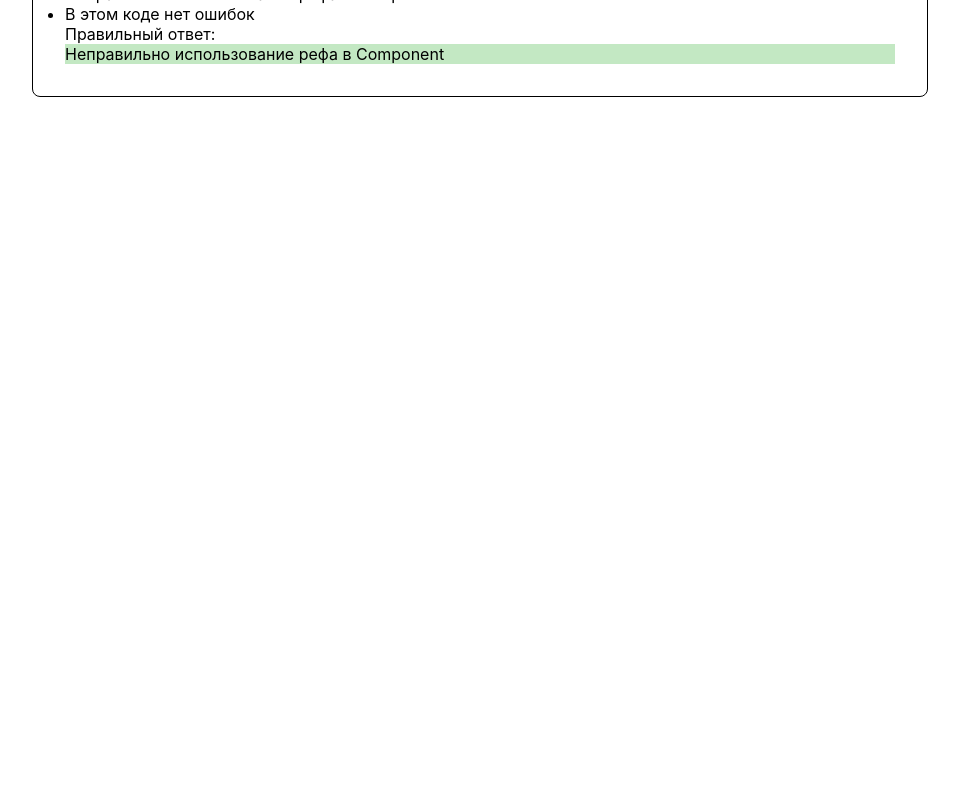
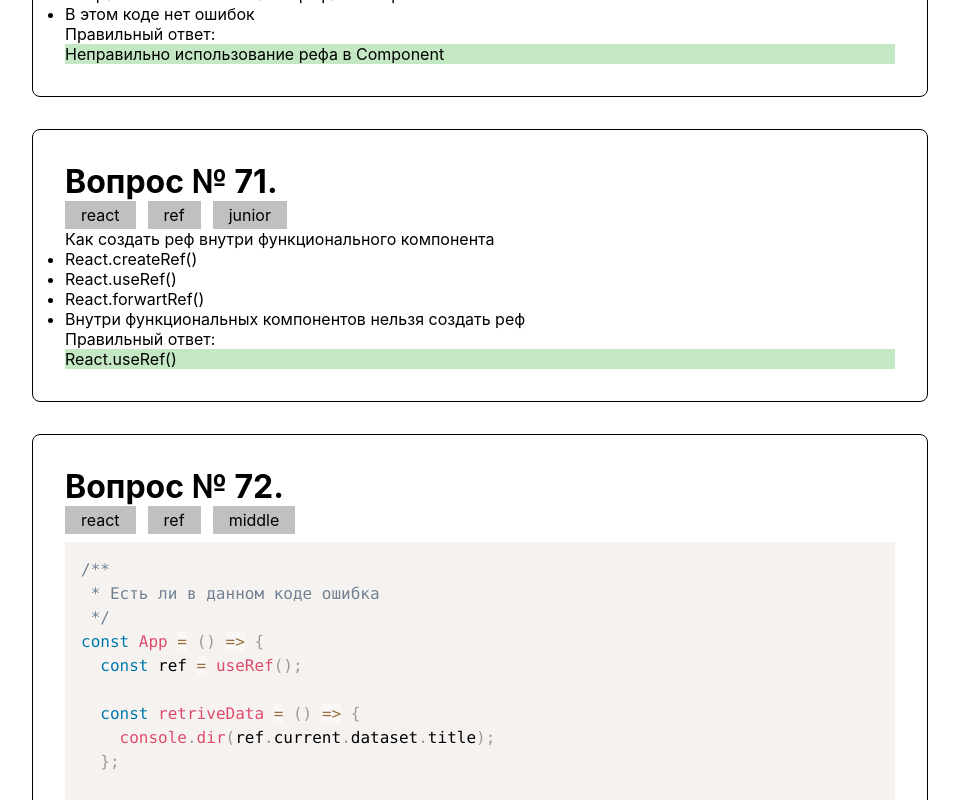
Before and after one commit to StephanAksenchenko/Grades, a Next.js app: page / in a window 1280 px wide. Shown: the part 2720-3520 px from the top of the page, without its empty margins (160-1119 px from the left). Before the commit the page ends 2849 px from the top, so only its background shows below. Built offline with nearby package versions, Linux system fonts and the light colour scheme.

Commit message:
On branch main 	dev

```diff
--- a/pages/test.js
+++ b/pages/test.js
@@ -1,3 +1,3 @@
-import App from "../src/Examples/Refs/Example3";
+import App from "../src/Examples/Refs/Example4";
 
 export default App;
--- a/src/Data/ReactQuestions.ts
+++ b/src/Data/ReactQuestions.ts
@@ -962,7 +962,7 @@ export const questions: Question[] = [
   {
     id: 50,
     type: "multiple",
-    tags: ["react", "ref", "junior"],
+    tags: ["react", "ref", "junior+"],
     body: "Выберите правильное(ые) утверждения:",
     availableAnswer: [
       { id: 1, content: "Рефы дают возможность получить доступ к DOM-узлам" },
@@ -1424,4 +1424,50 @@ export const questions: Question[] = [
     ],
     rightAnswer: 3,
   },
+  {
+    id: 71,
+    type: "single",
+    tags: ["react", "ref", "junior"],
+    body: "Как создать реф внутри функционального компонента",
+    availableAnswer: [
+      { id: 1, content: "React.createRef()" },
+      { id: 2, content: "React.useRef()" },
+      { id: 3, content: "React.forwartRef()" },
+      {
+        id: 4,
+        content: "Внутри функциональных компонентов нельзя создать реф",
+      },
+    ],
+    rightAnswer: 2,
+  },
+  {
+    id: 72,
+    type: "single",
+    tags: ["react", "ref", "middle"],
+    body: {
+      type: "code snippet",
+      content:
+        '/**\n * Есть ли в данном коде ошибка\n */\nconst App = () => {\n  const ref = useRef();\n\n  const retriveData = () => {\n    console.dir(ref.current.dataset.title);\n  };\n\n  return (\n    <>\n      <Component ref={ref} />\n      <button onClick={retriveData}>Retrive</button>\n    </>\n  );\n};\n\nconst Component = forwardRef((props, ref) => {\n  return (\n    <h1 ref={ref} data-title="Very interesting">\n      Hello\n    </h1>\n  );\n});',
+    },
+    availableAnswer: [
+      {
+        id: 1,
+        content: "Код рабочий",
+      },
+      {
+        id: 2,
+        content: "Вместо data-title нужно использовать dataTitle",
+      },
+      {
+        id: 3,
+        content: "Рефы нельзя использовать в функциональных компонентах",
+      },
+      {
+        id: 4,
+        content:
+          "Неправильно используется forwardRef, нужно forwardRef((prop) => {/*код компонента*/}, ref)",
+      },
+    ],
+    rightAnswer: 1,
+  },
 ];
```
Also changed, not shown: src/Examples/Refs/Example4.js (added, +31 -0 lines).
